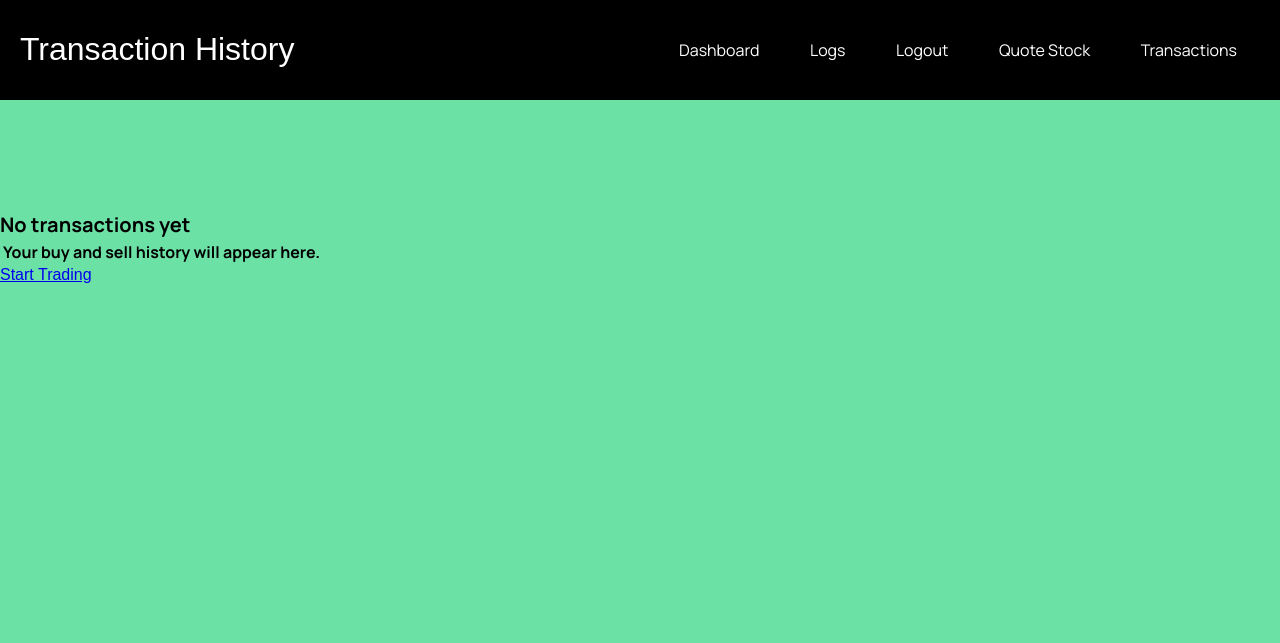
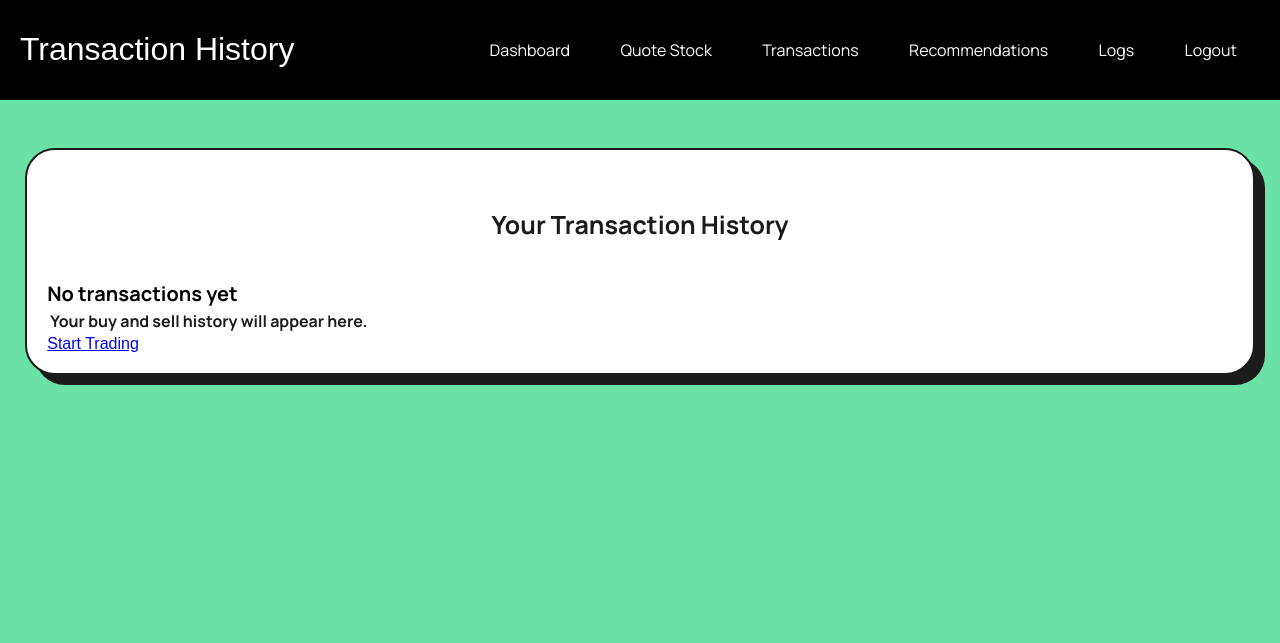
Before and after one commit to appleshoops/ibis-study, a Flask app: page /transactions in a window 1280 px wide. Shown: the top 643 px of the page. Run offline with Flask 3, Linux system fonts and the light colour scheme; the visitor is signed in with stand-in values (Sample User, id 1); data comes from the database, SQL or seed files in the repository; some libraries are stand-ins or nearby versions; some web fonts are replaced.

Commit message:
im done coding bro

```diff
--- a/app.py
+++ b/app.py
@@ -862,6 +862,33 @@ def quote_stock():
     return render_template('quoteStock.html', form=form, stock_data=stock_data, chart_data=chart_data, error=error,
                                tickerName=tickerName, username=current_user.username, analysis_results=session.get('analysis_results', {}))
 
+@app.route('/recommendations')
+@login_required
+def recommendations():
+    try:
+        with get_db_connection() as conn:
+            cursor = conn.cursor()
+            cursor.execute("""
+                           SELECT t.id,
+                                  t.ticker,
+                                  t.recommendation,
+                                  t.timestamp
+                           FROM Recommendations t
+                           WHERE t.user_id = ?
+                           ORDER BY t.timestamp DESC
+                           """, (current_user.id,))
+
+            recommendations = cursor.fetchall()
+
+        return render_template('recommendations.html',
+                               recommendations=recommendations,
+                               username=current_user.username)
+
+    except Exception as e:
+        print(f"Transactions error: {e}")
+        flash('Error loading transaction history.', 'error')
+        return redirect(url_for('dashboard'))
+
 @app.route('/register', methods=['GET', 'POST'])
 def register():
     if current_user.is_authenticated:
--- a/static/styles.css
+++ b/static/styles.css
@@ -928,3 +928,57 @@ hr {
     text-align: center;
     font-weight: 700;
 }
+
+/* Transactions card wrapper to centre the card on the page */
+.transactions-page {
+  display: flex;
+  justify-content: center;
+  align-items: flex-start;
+  min-height: 60vh;
+  padding: 2rem 1rem;
+}
+
+
+.transactions-card {
+  max-width: 1200px;
+}
+
+
+.transactions-card .table {
+  width: 100%;
+  table-layout: auto; /* let columns size themselves */
+}
+
+.transactions-card .table th,
+.transactions-card .table td {
+  padding: 0.9rem 1.25rem;
+  white-space: nowrap;
+  vertical-align: middle;
+}
+
+.transactions-card .table th:nth-child(1),
+.transactions-card .table td:nth-child(1) { min-width: 160px; } /* Date & Time */
+.transactions-card .table th:nth-child(2),
+.transactions-card .table td:nth-child(2) { min-width: 110px; } /* Ticker */
+.transactions-card .table th:nth-child(3),
+.transactions-card .table td:nth-child(3) { min-width: 90px; }  /* Type */
+.transactions-card .table th:nth-child(4),
+.transactions-card .table td:nth-child(4) { min-width: 100px; } /* Shares */
+.transactions-card .table th:nth-child(5),
+.transactions-card .table td:nth-child(5) { min-width: 130px; } /* Price per Share */
+.transactions-card .table th:nth-child(6),
+.transactions-card .table td:nth-child(6) { min-width: 130px; } /* Total Amount */
+
+/* Ensure transactions card uses the white card visual */
+body .transactions-page .transactions-card {
+  background-color: #ffffff !important;
+  border: 2px solid #1c1b1b !important;
+  border-radius: 30px !important;
+  box-shadow: 10px 10px #1c1b1b !important;
+  padding: 1.25em !important;
+  margin: 1rem auto !important;
+  max-width: 1200px !important;
+  width: 95% !important;
+  overflow: auto !important;
+  color: #1c1b1b !important;
+}
--- a/templates/base.html
+++ b/templates/base.html
@@ -18,12 +18,11 @@
 
             {% else %}
                 <a href="{{ url_for('dashboard') }}">Dashboard</a>
-                {# <a href="{{ url_for('flashcardSetSelect') }}">Flashcards</a>
-                <a href="{{ url_for('quizSelect') }}">Quizzes</a>#}
+                <a href="{{ url_for('quote_stock') }}">Quote Stock</a>
+                <a href="{{ url_for('transactions') }}">Transactions</a>
+                <a href="{{ url_for('recommendations') }}">Recommendations</a>
                 <a href="{{ url_for('view_log') }}">Logs</a>
                 <a href="{{ url_for('logout') }}">Logout</a>
-                <a href="{{ url_for('quote_stock') }}">Quote Stock</a>
-                <a href="{{ url_for('transactions') }}">Transactions</a>
             {% endif %}
         </nav>
     </header>
--- a/templates/transactions.html
+++ b/templates/transactions.html
@@ -4,12 +4,13 @@
 {% block heading %}Transaction History{% endblock %}
 
 {% block content %}
-<div class="container mt-4">
-    <h2 class="mb-4">Your Transaction History</h2>
+<div class="transactions-page">
+    <div class="transactions-card">
+        <h3 class="stock-name-heading">Your Transaction History</h3>
 
         {% if transactions %}
         <div class="table-responsive">
-        <table class="table table-hover align-middle">
+            <table class="table table-hover align-middle mb-0">
                 <thead class="table-light">
                     <tr>
                         <th>Date & Time</th>
@@ -33,7 +34,7 @@
                         <td class="text-end">{{ tx.shares }}</td>
                         <td class="text-end">${{ tx.price_per_share | round(2) }}</td>
                         <td class="text-end">
-                        <strong class="{% if tx.transaction_type == 'BUY' %}text-danger{% else %}text-success{% endif %}">
+                            <strong class="{% if tx.transaction_type == 'BUY' %}negative{% else %}positive{% endif %}">
                                 ${{ tx.total_amount | round(2) }}
                             </strong>
                         </td>
@@ -49,6 +50,6 @@
             <a href="{{ url_for('stock_quote') }}" class="btn btn-primary">Start Trading</a>
         </div>
         {% endif %}
-
+    </div>
 </div>
 {% endblock %}
```
Also changed, not shown: templates/recommendations.html (added, +45 -0 lines). Lines whose indentation alone changed are shown as unchanged.
